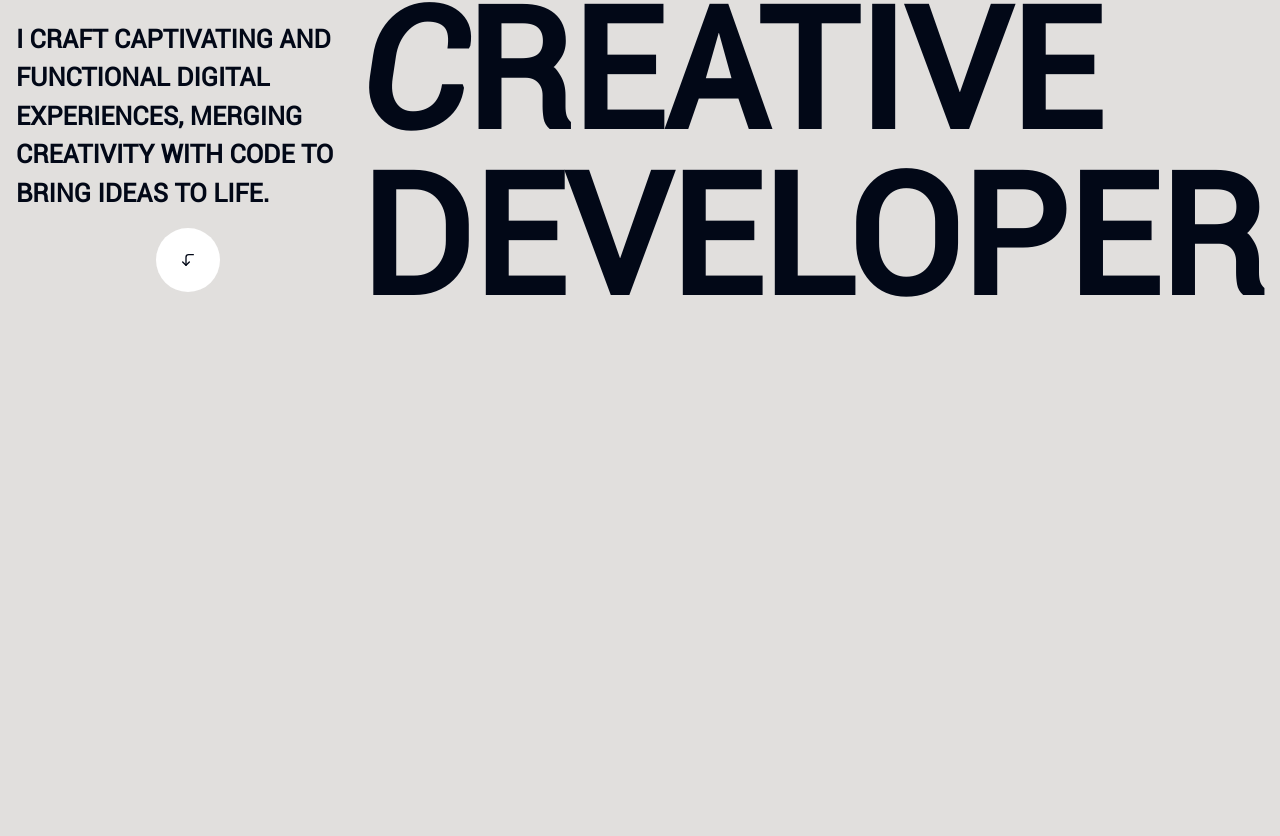
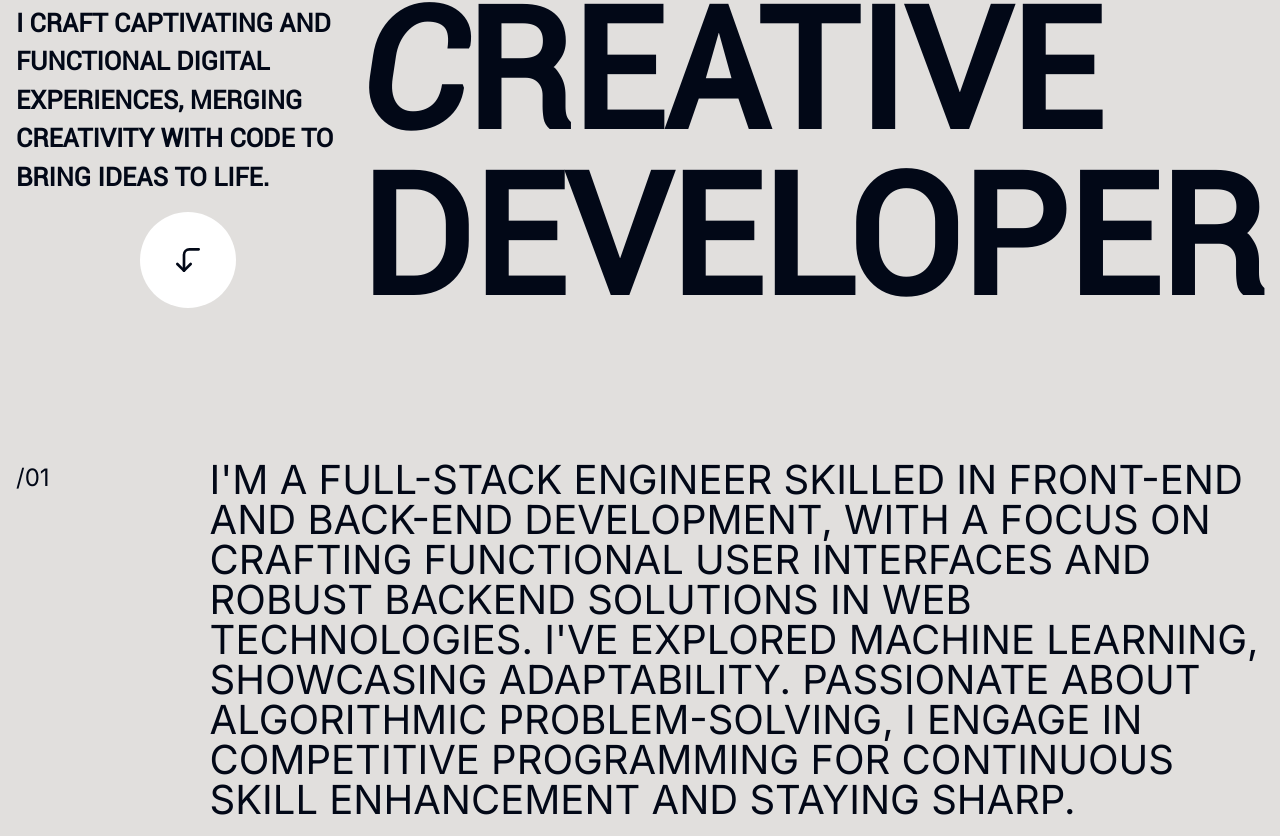
Before and after one commit to krishnachandran-u/krishnachandran, a Next.js app: page / in a window 1280 px wide. Shown: the part 444-1280 px from the top of the page. Before the commit the page ends 808 px from the top, so only its background shows below. Built offline with nearby package versions, Linux system fonts and the light colour scheme.

Commit message:
add about section

```diff
--- a/src/app/page.tsx
+++ b/src/app/page.tsx
@@ -1,13 +1,15 @@
-import About from '@/components/About';
 import './globals.css';
 
 import ScreenSizeLogger from '@/components/ScreenSizeLogger';
 import Hero from '@/components/Hero';
+import About from '@/components/About';
+import Projects from '@/components/Projects';
 
 export default function Home() {
   return (
     <>
     <Hero/>
+    <About />
     </>
   )
 }
--- a/src/components/About.tsx
+++ b/src/components/About.tsx
@@ -1,7 +1,18 @@
+import styles from '../styles/About.module.scss'
+
 export default function About() {
     return (
         <>
-
+            <div className = {styles.root}>
+                <div className = {styles.main}>
+                    <div className = {styles.left}>
+                        <div>/01</div>
+                    </div>
+                    <div className = {styles.right}>
+                        I'm a full-stack engineer skilled in front-end and back-end development, with a focus on crafting functional user interfaces and robust backend solutions in web technologies. I've explored machine learning, showcasing adaptability. Passionate about algorithmic problem-solving, I engage in competitive programming for continuous skill enhancement and staying sharp.
+                    </div>
+                </div>
+            </div>
         </>
     )
 }
--- a/src/components/Hero.tsx
+++ b/src/components/Hero.tsx
@@ -24,7 +24,7 @@ export default function Hero() {
                         <div className = {styles.about}>
                             <div className = {styles.description}>I CRAFT CAPTIVATING AND FUNCTIONAL DIGITAL EXPERIENCES, MERGING CREATIVITY WITH CODE TO BRING IDEAS TO LIFE.</div>
                             <div className = {styles.arrowdown}>
-                            <FiCornerLeftDown />
+                            <FiCornerLeftDown size = "4vmin" />
                             </div>
                         </div>
                         <div className = {styles.profession}>
--- /dev/null
+++ b/src/components/Projects.tsx
@@ -0,0 +1,9 @@
+import styles from '../styles/Projects.module.scss'
+
+export default function Projects() {
+    return (
+        <>
+
+        </>
+    )
+}
--- /dev/null
+++ b/src/styles/About.module.scss
@@ -0,0 +1,24 @@
+.root {
+    display: flex;
+    width: 100vw;
+    margin-top: 10vmin;
+    .main {
+        display: flex;
+        font-size: 5vmin;
+        flex-direction: row;
+        justify-content: space-between;
+        gap: 20vmin;
+        width: 100%;
+        padding: 1rem;
+        .left {
+            font-size: 3vmin;
+        }
+        .right {
+            display: flex;
+            flex-direction: column;
+            text-transform: uppercase;
+            word-wrap: normal;
+            line-height: 5vmin;
+        }
+    }
+}
--- a/src/styles/Hero.module.scss
+++ b/src/styles/Hero.module.scss
@@ -73,7 +73,7 @@
                     }
                 }
                 .arrowdown {
-                    padding: 1.5rem;
+                    padding: 4vmin;
                     border-radius: 50%;
                     background: white;
                 }
```
Also changed, not shown: src/styles/Projects.module.css (added).
